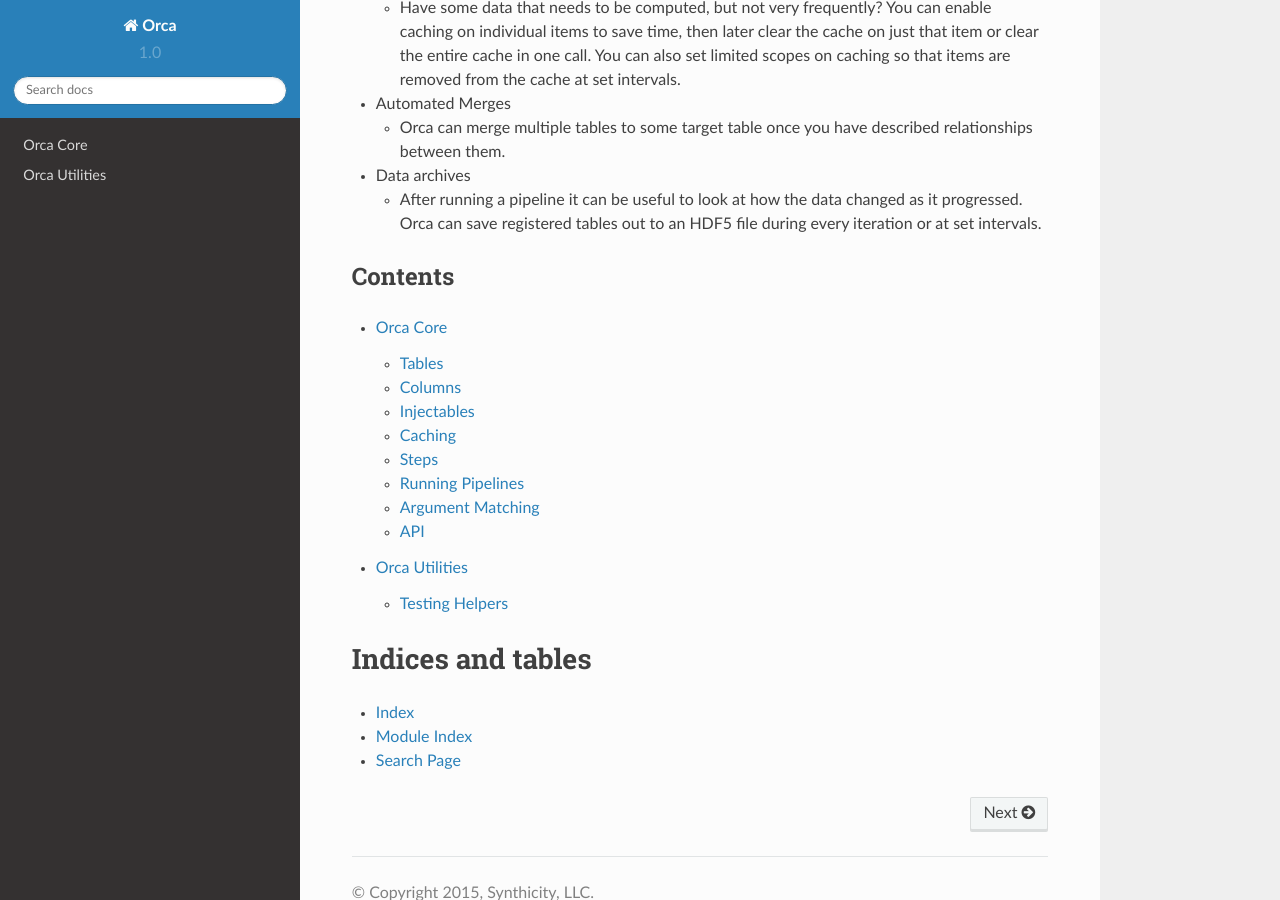
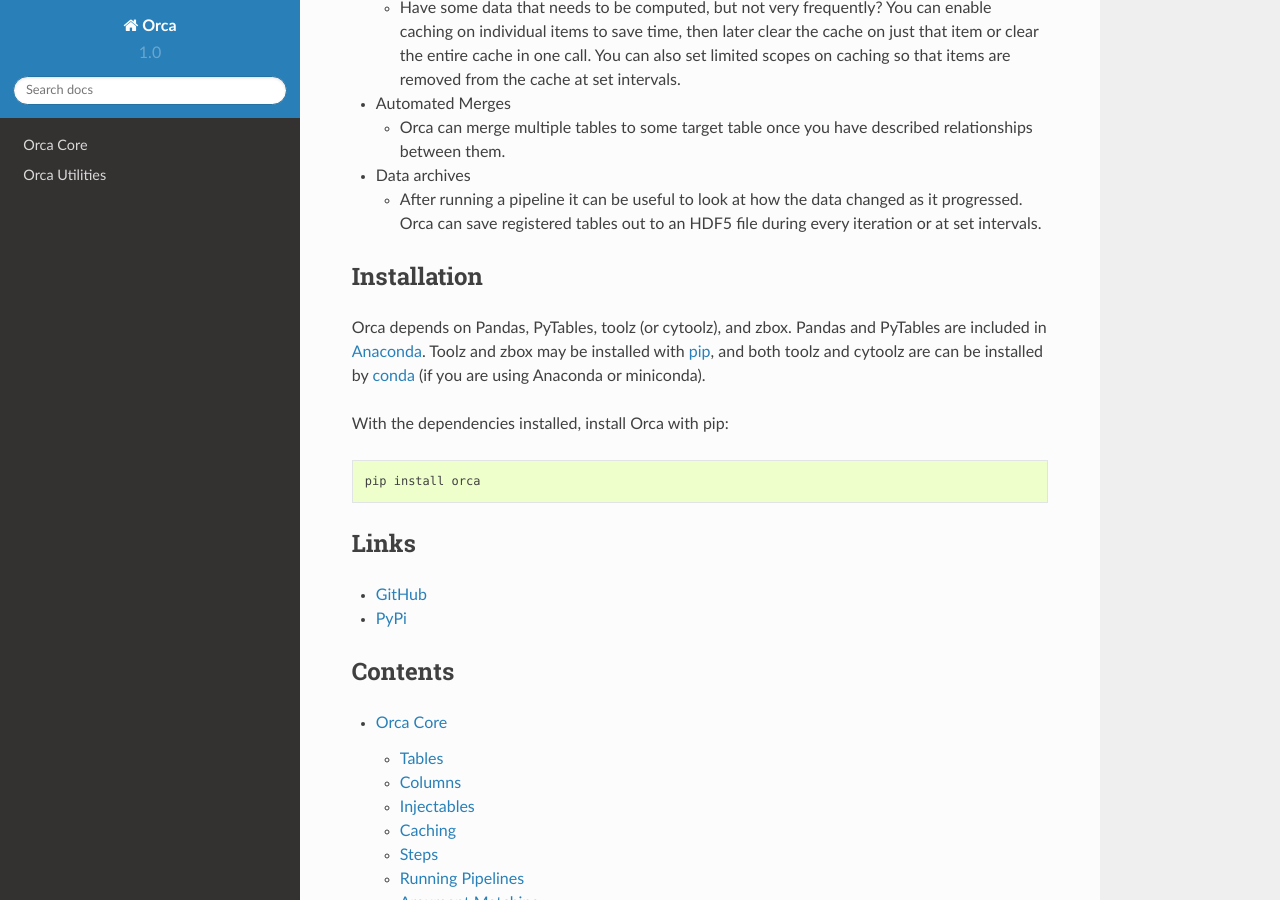
Before and after one commit to UDST/orca, a Sphinx documentation site: the page built from docs/index.rst, in a window 1280 px wide and 900 px high, scrolled down 1544 px. Built offline with Sphinx 7.4.7 and the Read the Docs theme 2.0.0, drawn with Linux system fonts in a browser that asks for light colours.

Commit message:
add installation instructions and links to docs

```diff
--- a/docs/index.rst
+++ b/docs/index.rst
@@ -116,6 +116,26 @@ Orca offers some conveniences for streamlining the construction of pipelines:
     as it progressed. Orca can save registered tables out
     to an HDF5 file during every iteration or at set intervals.
 
+Installation
+------------
+
+Orca depends on Pandas, PyTables, toolz (or cytoolz), and zbox.
+Pandas and PyTables are included in `Anaconda <http://docs.continuum.io/anaconda/>`__.
+Toolz and zbox may be installed with `pip <https://pip.pypa.io/en/latest/index.html>`__,
+and both toolz and cytoolz are can be installed by
+`conda <http://conda.pydata.org/>`__ (if you are using Anaconda or miniconda).
+
+With the dependencies installed, install Orca with pip::
+
+    pip install orca
+
+
+Links
+-----
+
+* `GitHub <https://github.com/synthicity/orca>`__
+* `PyPi <https://pypi.python.org/pypi/orca>`__
+
 Contents
 --------
 
```
